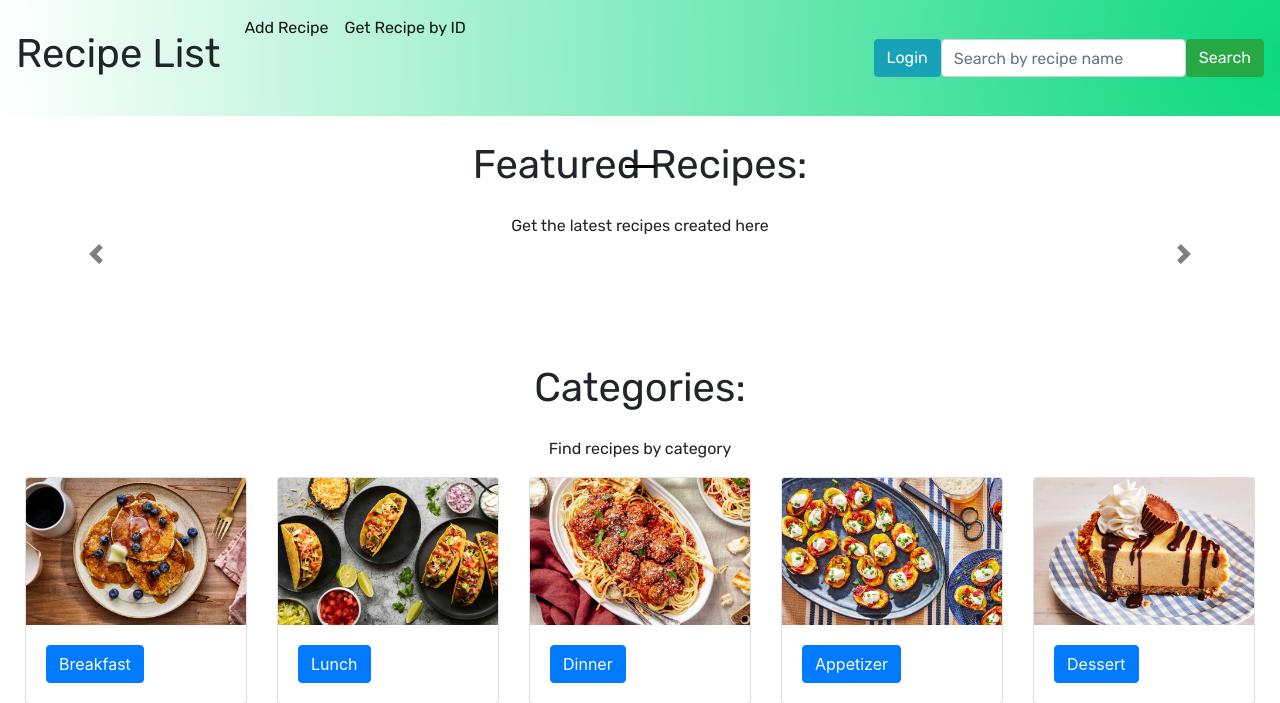
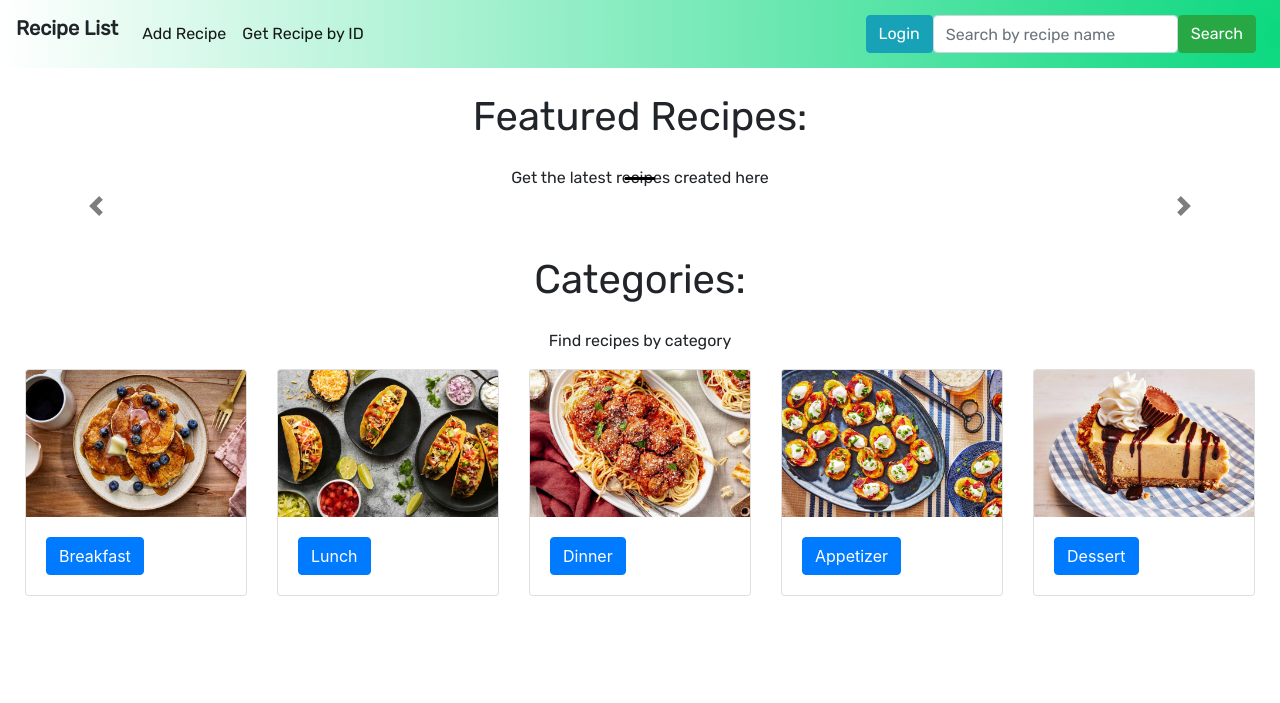
Before and after one commit to tfoxx97/recipe_app, a Flask app: page / in a window 1280 px wide. Shown: the top 703 px of the page. Run offline with Flask 3, Linux system fonts and the light colour scheme; data that the repository does not hold is empty; parts of the project's set-up code (start-up, migrations or seed data) failed here and were passed over; some libraries are stand-ins or nearby versions.

Commit message:
Patch: navbar items were not evenly aligned due to elements with active tag having 60 px bottom margin, causing 'add recipe' and 'Get Recipe by ID' to have bottom padding applied to them too.  Also modified header to be smaller but still stand out amongst the other items

```diff
--- a/recipe_app/templates/recipes.html
+++ b/recipe_app/templates/recipes.html
@@ -22,10 +22,8 @@
             background: radial-gradient(circle at right, rgb(11, 216, 127), white);
         }
         .navbar-brand {
-            margin: 0;
-        }
-        .navbar-collapse {
-            align-items: center;
+            font-weight: bold;
+            margin-bottom: 0.75rem;
         }
         .carousel-inner {
             margin-top: 5px;
@@ -39,7 +37,6 @@
         .carousel-item,
         .active{
             height: 100%;
-            margin-bottom: 60px;
         }
         .carousel-inner{
             height: 100%;
@@ -60,6 +57,11 @@
             margin-left: 65px;
             padding-top: 25px;
         }
+        @media (min-width: 992px) {
+            .navbar-nav {
+                justify-content: center;
+            }
+        }
     </style>
     <link rel="stylesheet" href="https://cdn.jsdelivr.net/npm/bootstrap@4.3.1/dist/css/bootstrap.min.css" integrity="sha384-ggOyR0iXCbMQv3Xipma34MD+dH/1fQ784/j6cY/iJTQUOhcWr7x9JvoRxT2MZw1T" crossorigin="anonymous">
     <link rel="preconnect" href="https://fonts.googleapis.com">
@@ -71,7 +73,7 @@
 </head>
 <header>
     <nav class="navbar navbar-expand-lg navbar-light bg-light">
-        <a class="navbar-brand"><h1>Recipe List</h1></a>
+        <a class="navbar-brand">Recipe List</a>
         <!-- toggle button for mobile -->
         <button
             class="navbar-toggler"
@@ -85,13 +87,13 @@
             <span class="navbar-toggler-icon"></span>
         </button>
         <!-- Collapsible content -->
-        <div class="collapse navbar-collapse" id="navbarCollapse">
-            <ul class="navbar-nav mr-auto mt-2 mt-lg-0">
+        <div class="collapse navbar-collapse w-100" id="navbarCollapse">
+            <ul class="navbar-nav mr-auto">
                 <li class="nav-item active">
-                    <a class="nav-link fs-4" href="{{ url_for('add_recipe') }}">Add Recipe</a>
+                    <a class="nav-link" href="{{ url_for('add_recipe') }}">Add Recipe</a>
                 </li>
                 <li class="nav-item active">
-                    <a class="nav-link fs-4" href="{{ url_for('index') }}">Get Recipe by ID</a>
+                    <a class="nav-link" href="{{ url_for('index') }}">Get Recipe by ID</a>
                 </li>
                 {% if logged_in %}
                     <li class="nav-item active">
@@ -104,8 +106,8 @@
             {% else %}
                 <a type="button" class="btn btn-info" href="{{ url_for('login') }}">Login</a>
             {% endif %}
-            <form method="POST" action=" {{ url_for('search') }}" class="d-flex">
-                <input class="form-control me-2" type="search" placeholder="Search by recipe name" name="q" hx-get="/search" hx-trigger="keyup changed delay:500ms" hx-target="#results" hx-indicator=".loading_spinner">
+            <form method="POST" action=" {{ url_for('search') }}" class="d-flex mr-sm-2">
+                <input class="form-control" type="search" placeholder="Search by recipe name" name="q" hx-get="/search" hx-trigger="keyup changed delay:500ms" hx-target="#results" hx-indicator=".loading_spinner">
                 <button class="btn btn-success" type="submit">Search</button>
             </form>
         </div>
```
